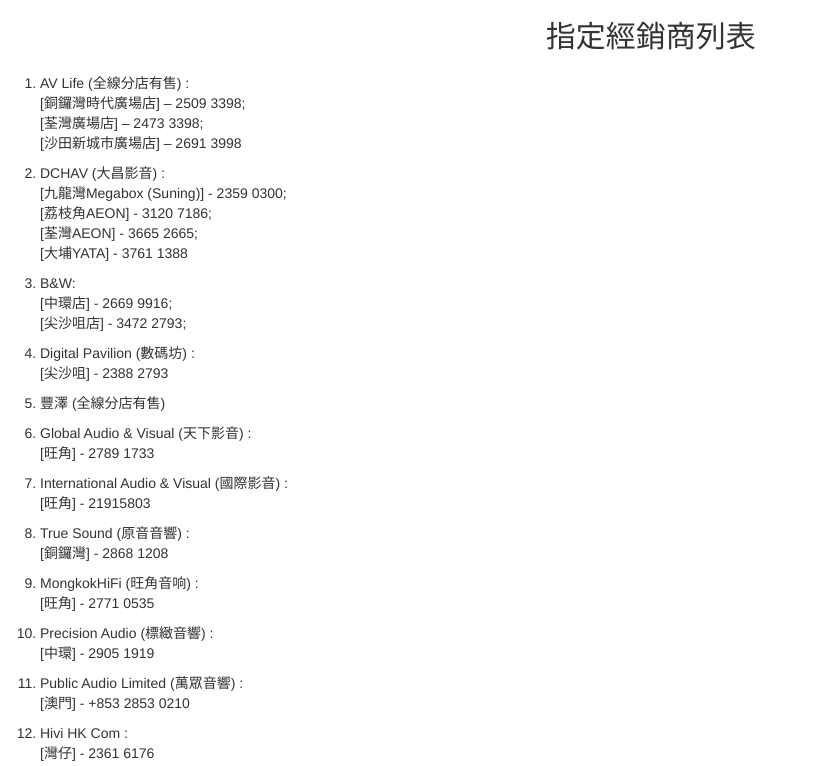
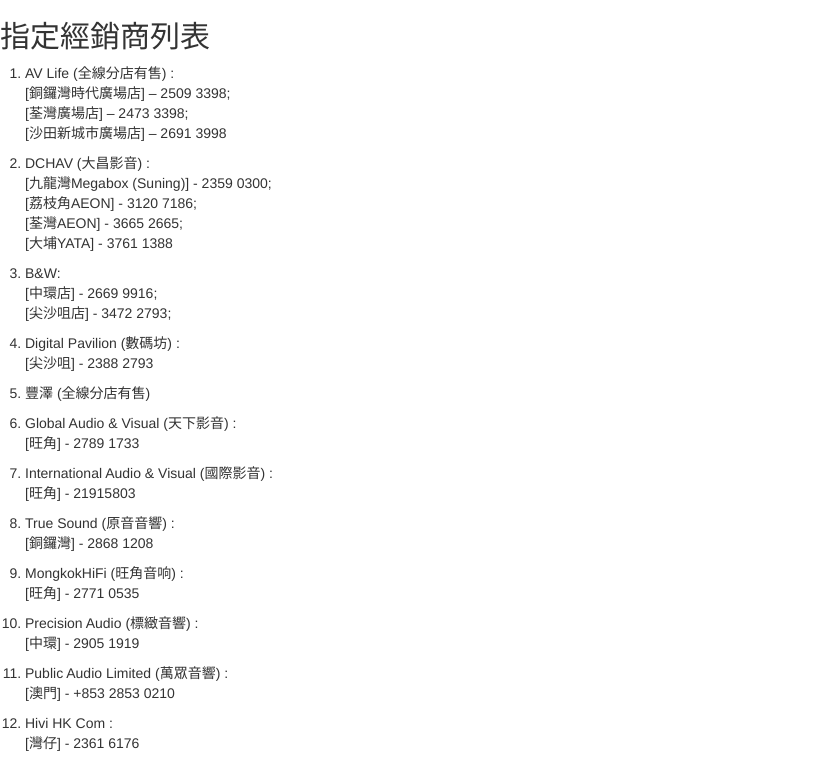
Before and after one commit to fimmicktnc/DenonTnC, a plain HTML site: page index.html in a window 1280 px wide. Shown: the top 766 px of the page, without its empty margins (0-816 px from the left). Drawn offline with Linux system fonts and the light colour scheme.

Commit message:
Update index.html

```diff
--- a/index.html
+++ b/index.html
@@ -8,14 +8,12 @@
 </head>
 
 <body>
-<div class="row">
- <div class="col-md-6 col-md-offset-5">
 <h2>指定經銷商列表</h2>
 </div>
-</div>
+
 <p>
 <div class="row">
- <div class="col-md-6">
+
 <ol>
 <li>AV Life (全線分店有售) :<br>
 [銅鑼灣時代廣場店] – 2509 3398;<br>
@@ -97,6 +95,6 @@
 </P>
 </p>
 </div>
-</div>
+
 
 </body></html>
```
